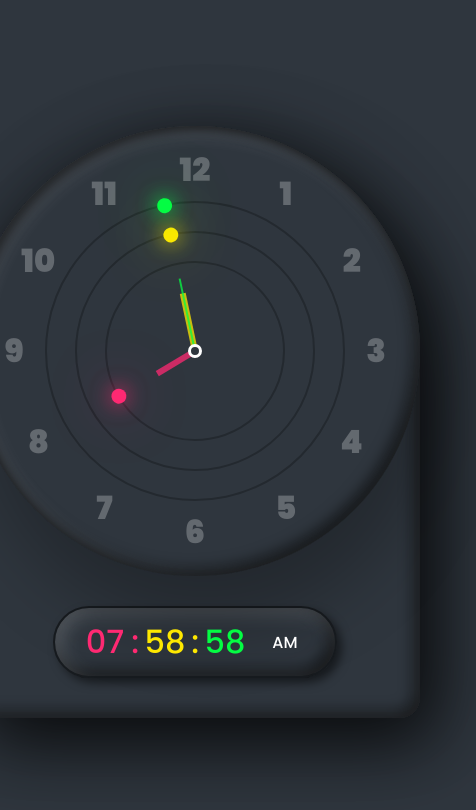
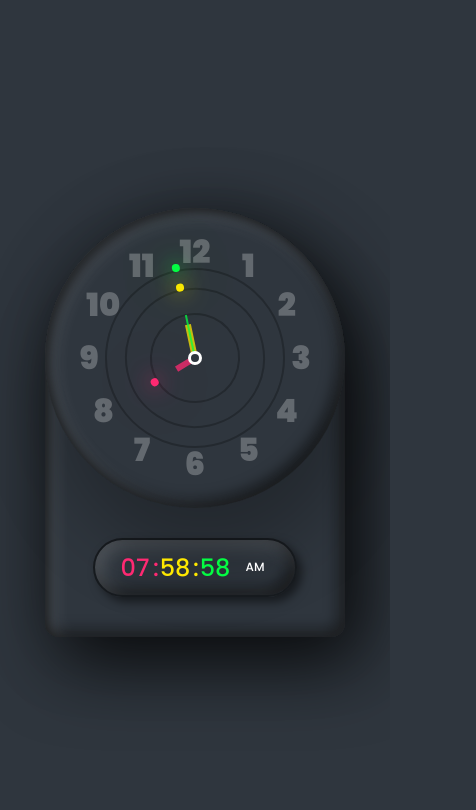
Before and after one commit to K3lson/Clocks, a plain HTML site: page index.html in a window 390 px wide. Shown: the whole page, 476 px wide, since content can reach past the window. Drawn offline with Linux system fonts and the light colour scheme.

Commit message:
Responsive

```diff
--- a/style.css
+++ b/style.css
@@ -176,3 +176,35 @@ body {
         opacity: 0;
     }
 }
+
+@media (max-width: 991px) {
+    .clock {
+        width: 300px;
+        height: 300px;
+    }
+
+    .circle {
+        width: 180px;
+        height: 180px;
+    }
+
+    .circle2 {
+        width: 140px;
+        height: 140px;
+    }
+    .circle3 {
+        width: 90px;
+        height: 90px;
+    }
+    .circle::before {
+        width: 8px;
+        height: 8px;
+    }
+
+    #time {
+        font-size: 1.5em;
+    }
+    #time div {
+        width: 40px;
+    }
+}
```
Also changed, not shown: index.html (+1 -0 lines).
